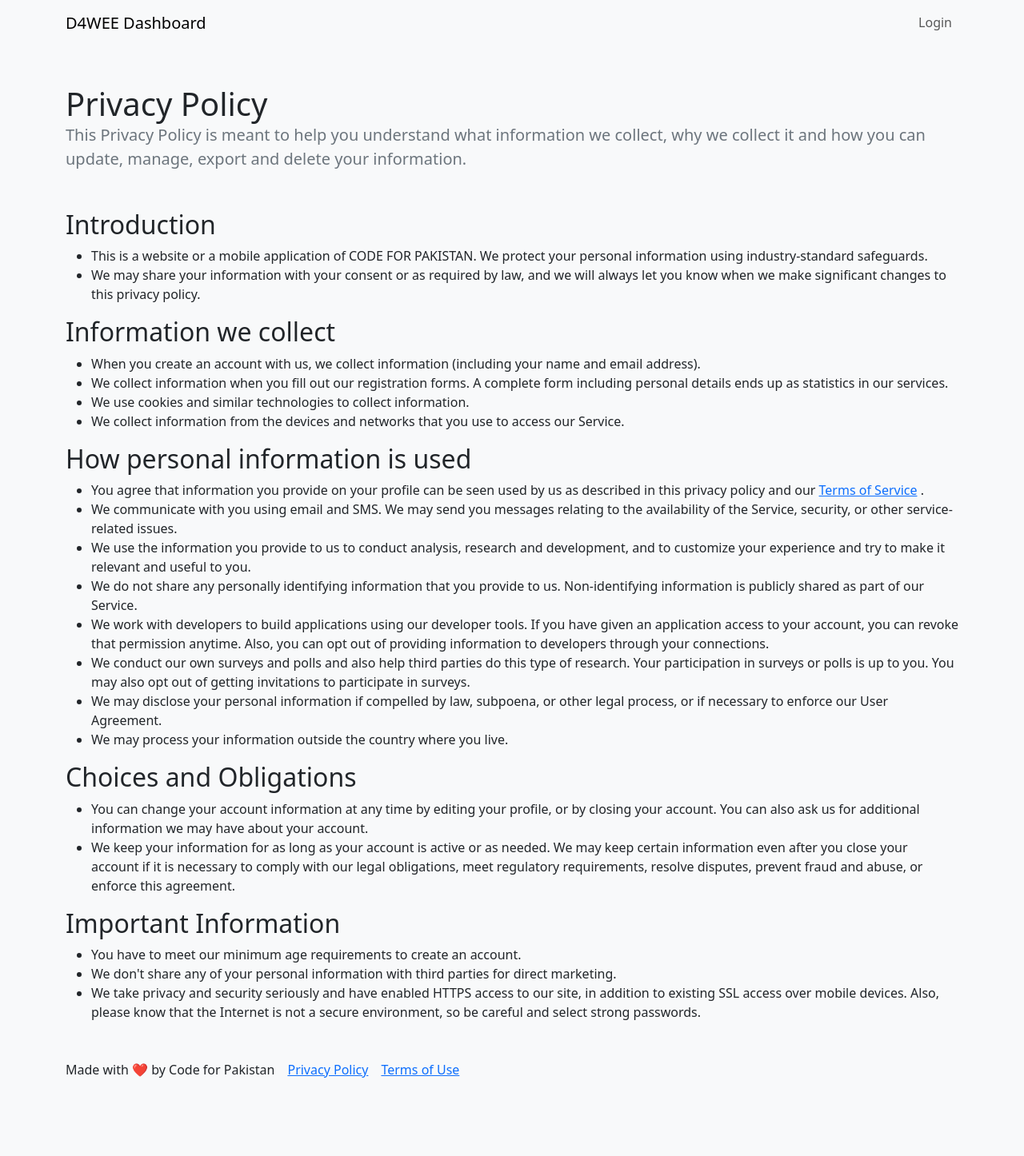
After one commit to codeforpakistan/d4wee, a Django app: page /privacy/ in a window 1280 px wide. The commit adds this page. Shown: the whole page at 80% size. Run offline with Django 5.2, Linux system fonts and the light colour scheme; some libraries are stand-ins or nearby versions.

Commit message:
Updating views for approvals

```diff
--- a/app/templates/app/includes/navbar.html
+++ b/app/templates/app/includes/navbar.html
@@ -1,6 +1,6 @@
 <nav class="navbar navbar-expand">
   <div class="container">
-    <span class="navbar-brand">D4WEE Dashboard</span>
+    <a href="{% url 'home' %}" class="navbar-brand">D4WEE Dashboard</a>
     <button class="navbar-toggler" type="button" data-bs-toggle="collapse" data-bs-target="#navbarSupportedContent" aria-controls="navbarSupportedContent" aria-expanded="false" aria-label="Toggle navigation">
       <span class="navbar-toggler-icon"></span>
     </button>
--- a/app/templates/app/layouts/auth.html
+++ b/app/templates/app/layouts/auth.html
@@ -1,6 +1,9 @@
 {% extends "app/layouts/base.html" %}
+{% load static %}
 {% block page %}
 <div class="container-fluid pt-5 gradient vh-100">
+    <img src="{% static 'certificate/d4wee_girl.svg' %}" alt="D4WEE Girl" class="position-absolute bottom-0 end-0 h-75">
+    <img src="{% static 'certificate/d4wee_buildings.svg' %}" alt="D4WEE Buildings" class="position-absolute bottom-0 start-0 h-75">
     <div class="card card-body border-0 mx-auto mt-5" style="max-width: 400px;">
 {% block content %}
 {% endblock content %}
--- a/app/templates/app/layouts/page.html
+++ b/app/templates/app/layouts/page.html
@@ -1,7 +1,7 @@
 {% extends "app/layouts/base.html" %}
 {% block page %}
 {% include 'app/includes/navbar.html' %}
-<div class="container py-3 py-md-4 py-xl-5">
+<main class="container py-3 py-md-4 py-xl-5">
   {% if messages %}
   <div class="alert alert-warning alert-dismissible" role="alert">
     <div class="vstack">
@@ -12,7 +12,6 @@
     <button type="button" class="btn-close" data-bs-dismiss="alert" aria-label="Close"></button>
   </div>
   {% endif %}
-  {% if not request.resolver_match.url_name == 'home' %}
   <header class="d-flex justify-content-between align-items-center mb-5">
     <div>
       <h1 class="display-6 mb-0">{% block header_title %}TITLE{% endblock header_title %}</h1>
@@ -20,7 +19,13 @@
     </div>
     {% block header_stats %}{% endblock header_stats %}
   </header>
-  {% endif %}
   {% block content %}{% endblock content %}
-</div>
+    <footer class="d-flex my-5 gap-3">
+      <span class="flexgrow-1">Made with ❤️ by Code for Pakistan</span>
+      <span class="d-flex gap-3">
+          <a href="{% url 'privacy' %}">Privacy Policy</a>
+          <a href="{% url 'terms' %}">Terms of Use</a>
+      </span>
+  </footer>
+</main>
 {% endblock page %}
--- /dev/null
+++ b/app/templates/app/privacy.html
@@ -0,0 +1,88 @@
+{% extends 'app/layouts/page.html' %}
+
+{% block title %}Privacy Policy | {{ block.super }}{% endblock %}
+{% block header_title %}Privacy Policy{% endblock header_title %}
+{% block header_subtitle %} This Privacy Policy is meant to help you understand what information we collect, why we collect it and how you can update, manage, export and delete your information. {% endblock header_subtitle %}
+
+{% block content %}
+<section>
+  <h2>Introduction</h2>
+  <ul>
+    <li>
+      This is a website or a mobile application of CODE FOR PAKISTAN. We protect your personal information using
+      industry-standard safeguards.
+    </li>
+    <li>
+      We may share your information with your consent or as required by law, and we will always let you know when we
+      make significant changes to this privacy policy.
+    </li>
+  </ul>
+  <h2>Information we collect</h2>
+  <ul>
+    <li>When you create an account with us, we collect information (including your name and email address).</li>
+    <li>
+      We collect information when you fill out our registration forms. A complete form including personal details ends
+      up as statistics in our services.
+    </li>
+    <li>We use cookies and similar technologies to collect information.</li>
+    <li>We collect information from the devices and networks that you use to access our Service.</li>
+  </ul>
+  <h2>How personal information is used</h2>
+  <ul>
+    <li>
+      You agree that information you provide on your profile can be seen used by us as described in this privacy policy
+      and our
+      <a href="/terms" class="">Terms of Service</a>
+      .
+    </li>
+    <li>
+      We communicate with you using email and SMS. We may send you messages relating to the availability of the Service,
+      security, or other service-related issues.
+    </li>
+    <li>
+      We use the information you provide to us to conduct analysis, research and development, and to customize your
+      experience and try to make it relevant and useful to you.
+    </li>
+    <li>
+      We do not share any personally identifying information that you provide to us. Non-identifying information is
+      publicly shared as part of our Service.
+    </li>
+    <li>
+      We work with developers to build applications using our developer tools. If you have given an application access
+      to your account, you can revoke that permission anytime. Also, you can opt out of providing information to
+      developers through your connections.
+    </li>
+    <li>
+      We conduct our own surveys and polls and also help third parties do this type of research. Your participation in
+      surveys or polls is up to you. You may also opt out of getting invitations to participate in surveys.
+    </li>
+    <li>
+      We may disclose your personal information if compelled by law, subpoena, or other legal process, or if necessary
+      to enforce our User Agreement.
+    </li>
+    <li>We may process your information outside the country where you live.</li>
+  </ul>
+  <h2>Choices and Obligations</h2>
+  <ul>
+    <li>
+      You can change your account information at any time by editing your profile, or by closing your account. You can
+      also ask us for additional information we may have about your account.
+    </li>
+    <li>
+      We keep your information for as long as your account is active or as needed. We may keep certain information even
+      after you close your account if it is necessary to comply with our legal obligations, meet regulatory
+      requirements, resolve disputes, prevent fraud and abuse, or enforce this agreement.
+    </li>
+  </ul>
+  <h2>Important Information</h2>
+  <ul>
+    <li>You have to meet our minimum age requirements to create an account.</li>
+    <li>We don't share any of your personal information with third parties for direct marketing.</li>
+    <li>
+      We take privacy and security seriously and have enabled HTTPS access to our site, in addition to existing SSL
+      access over mobile devices. Also, please know that the Internet is not a secure environment, so be careful and
+      select strong passwords.
+    </li>
+  </ul>
+</section>
+{% endblock %}
--- a/app/urls.py
+++ b/app/urls.py
@@ -3,6 +3,9 @@ from app.views import views, courses, cohorts, students, registrations, profile,
 
 urlpatterns = [
     path('', views.index, name='home'),
+    path('privacy/', views.privacy, name='privacy'),
+    path('terms/', views.terms, name='terms'),
+
     path('dashboard/', views.dashboard, name='dashboard'),
     path('profile/', profile.profile, name='profile'),
 
--- a/app/views/views.py
+++ b/app/views/views.py
@@ -23,6 +23,13 @@ def index(request):
         return redirect("dashboard")
 
     return render(request, "app/public_home.html")
+
+
+def privacy(request):
+    return render(request, "app/privacy.html")
+
+def terms(request):
+    return render(request, "app/terms.html")
 
 
 @login_required
--- a/project/settings.py
+++ b/project/settings.py
@@ -117,7 +117,7 @@ SOCIALACCOUNT_PROVIDERS = {
         'SCOPE': [
             'profile',
             'email',
-            # 'https://www.googleapis.com/auth/classroom.profile.emails',
+            'https://www.googleapis.com/auth/classroom.profile.emails',
             'https://www.googleapis.com/auth/classroom.courses.readonly',
             'https://www.googleapis.com/auth/classroom.rosters.readonly',
             'https://www.googleapis.com/auth/classroom.coursework.students.readonly',
```
Also changed, not shown: app/templates/app/public_home.html (+8 -6 lines), app/templates/app/terms.html (added, +74 -0 lines).
